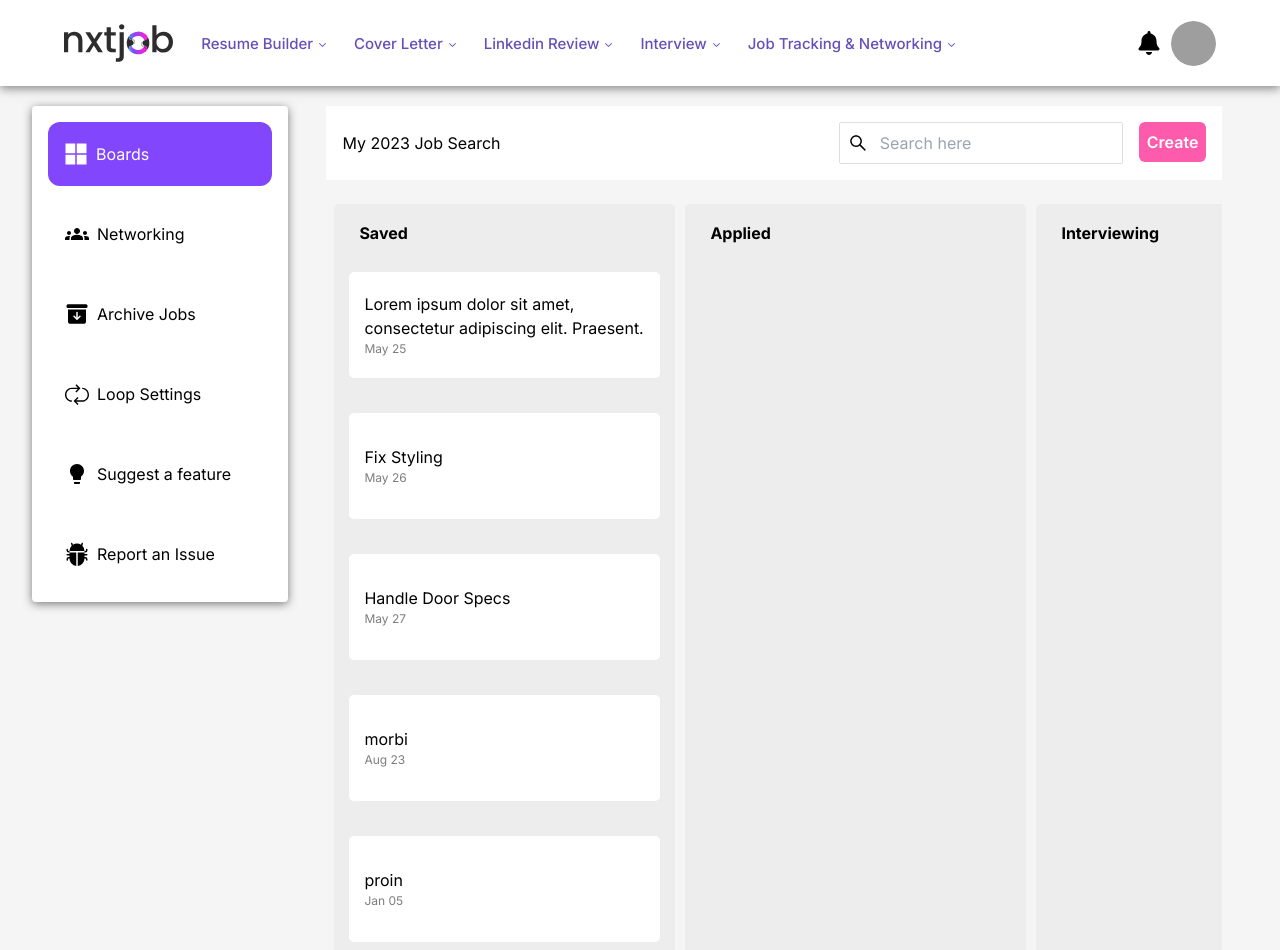
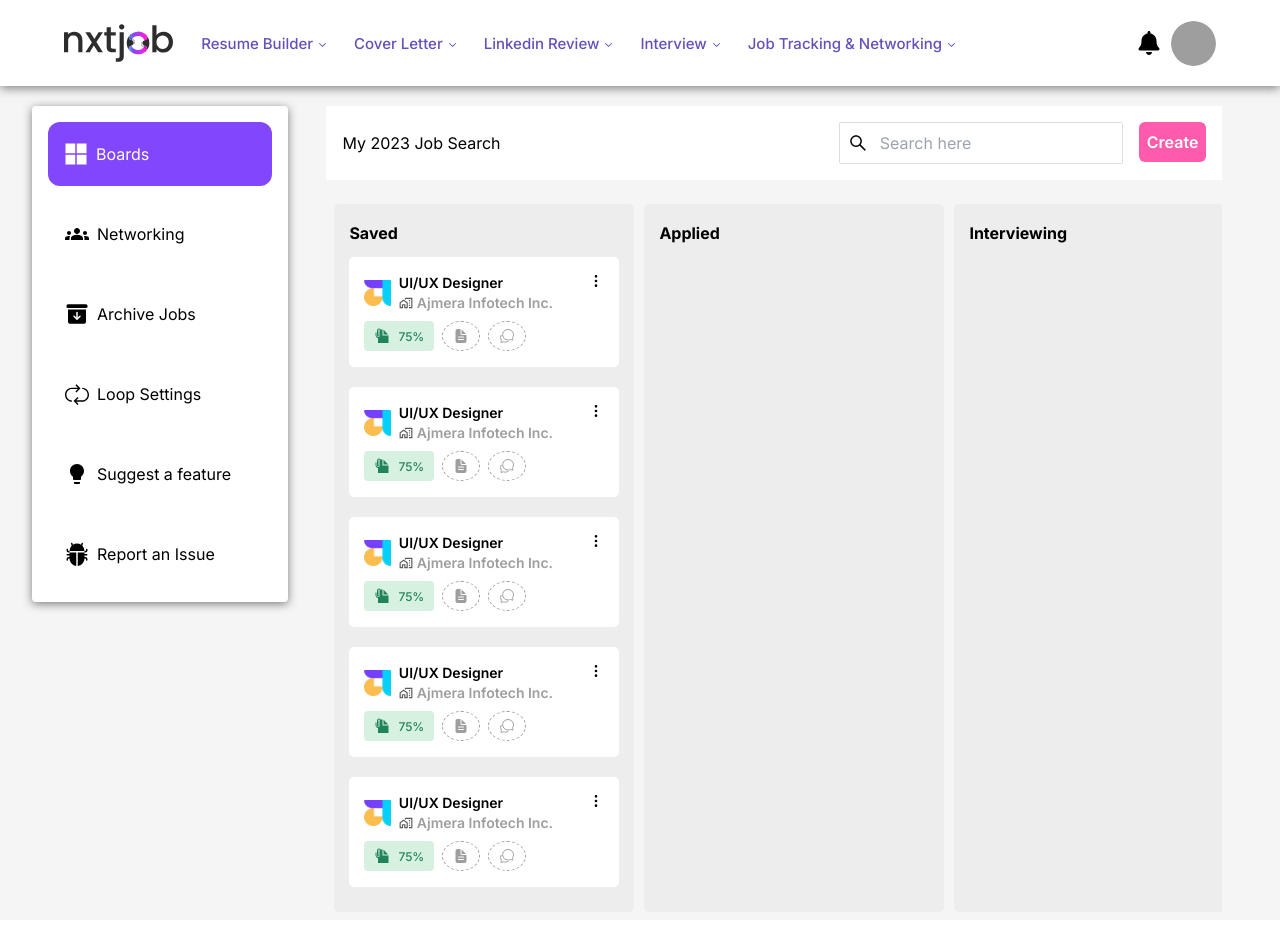
Before and after one commit to arjun-sir/nxt-task, a Next.js app: page / in a window 1280 px wide. Shown: the top 950 px of the page. After the commit the page ends 920 px from the top, so only its background shows below. Built offline with nearby package versions, Linux system fonts and the light colour scheme; grey boxes are pictures that could not be loaded.

Commit message:
feat: implemented design for TaskCard

```diff
--- a/src/app/page.js
+++ b/src/app/page.js
@@ -2,7 +2,7 @@ import Image from "next/image";
 import { Navbar } from "../components/Navbar/Navbar.jsx";
 import { SideToggle } from "@/components/Home/SideToggle.jsx";
 import { SearchBar } from "@/components/Home/SearchBar.jsx";
-import { DnD } from "@/components/Home/DnD/DnD.jsx";
+import { DnD } from "@/components/DnD/DnD.jsx";
 
 export default function Home() {
 	return (
--- a/src/components/Home/DnD/Kanban.jsx
+++ b/src/components/DnD/Kanban.jsx
@@ -17,7 +17,7 @@ const TaskList = styled.div`
 	flex-direction: column;
 	gap: 10px;
 	background: #ededed;
-	min-width: 341px;
+	min-width: 300px;
 	border-radius: 5px;
 	padding: 15px 15px;
 	margin-right: 10px;
@@ -34,7 +34,7 @@ const Title = styled.span`
 	color: black;
 	font-weight: bold;
 
-	padding: 2px 10px;
+	padding: 2px 0px;
 	border-radius: 5px;
 	align-self: flex-start;
 `;
--- /dev/null
+++ b/src/components/DnD/TaskCard.jsx
@@ -0,0 +1,79 @@
+import React from "react";
+import { Draggable } from "react-beautiful-dnd";
+import styled from "@emotion/styled";
+import Image from "next/image";
+import { MdOutlineHomeWork } from "react-icons/md";
+import { LuMoreVertical } from "react-icons/lu";
+import { IoDocumentAttachSharp } from "react-icons/io5";
+import { IoDocumentText, IoChatbubblesOutline } from "react-icons/io5";
+
+const TaskInformation = styled.div`
+	padding: 0 15px;
+
+	border-radius: 5px;
+	max-width: 300px;
+
+	background: white;
+	margin-top: 0px;
+`;
+
+export const TaskCard = ({ item, index }) => {
+	return (
+		<Draggable key={item.id} draggableId={item.id} index={index}>
+			{(provided) => (
+				<div
+					ref={provided.innerRef}
+					{...provided.draggableProps}
+					{...provided.dragHandleProps}
+				>
+					<TaskInformation>
+						<div className="flex flex-col justify-between items-center py-4">
+							<div className="flex justify-between items-center gap-2 w-full">
+								<div>
+									<Image
+										className="w-[35px]"
+										width={10000}
+										height={10000}
+										src="/jobcard-svg.svg"
+										alt="jobcard-img"
+									/>
+								</div>
+								<div className="w-[100%] text-sm font-semibold justify-self-start">
+									<div>
+										<h4>UI/UX Designer</h4>
+									</div>
+									<div className="flex items-center gap-1 text-[#5A5A5A]">
+										<MdOutlineHomeWork />
+										<p className="text-[#9E9E9E]">
+											Ajmera Infotech Inc.
+										</p>
+									</div>
+								</div>
+								<div className="self-start">
+									<LuMoreVertical />
+								</div>
+							</div>
+							<div className="self-start flex gap-2 mt-2">
+								<button className="bg-green4 text-green11 hover:bg-green5 focus:shadow-green7  flex h-[30px] items-center justify-center gap-2 rounded-[4px] px-[10px] font-medium leading-none focus:shadow-[0_0_0_2px] focus:outline-none">
+									<IoDocumentAttachSharp />
+									<p className="text-[12px] mt-[2px]">75%</p>
+								</button>
+								<button className="text-[#9E9E9E] border border-[#9E9E9E] flex h-[30px] items-center justify-center gap-2 rounded-[50%] border-dashed px-[10px] font-medium leading-none focus:shadow-[0_0_0_2px] focus:outline-none">
+									<IoDocumentText />
+								</button>
+								<button className="text-[#9E9E9E] border border-[#9E9E9E] rounded-[50%] flex h-[30px] items-center justify-center gap-2 border-dashed px-[10px] font-medium leading-none focus:shadow-[0_0_0_2px] focus:outline-none">
+									<IoChatbubblesOutline />
+								</button>
+							</div>
+						</div>
+					</TaskInformation>
+				</div>
+			)}
+		</Draggable>
+	);
+};
+
+// <span className="priority">
+// {item.Priority === 'High' ? (<RedArrow />) : item.Priority === 'Medium' ? (<YellowArrow />) : (<BlueArrow />)}
+// </span>
+// <div><CustomAvatar name={item.Assignee} isTable={false} size={16} /></div>
--- a/src/components/Home/DnD/TaskCard.jsx
+++ /dev/null
@@ -1,78 +0,0 @@
-import React from "react";
-import { Draggable } from "react-beautiful-dnd";
-import styled from "@emotion/styled";
-// import CustomAvatar from '../TableComponents/CustomAvatar'
-// import { ReactComponent as RedArrow } from '../../assets/icons/High.svg'
-// import { ReactComponent as YellowArrow } from '../../assets/icons/Medium.svg'
-// import { ReactComponent as BlueArrow } from '../../assets/icons/Low.svg'
-
-const TaskInformation = styled.div`
-	display: flex;
-	flex-direction: column;
-	justify-content: center;
-	align-items: flex-start;
-	padding: 0 15px;
-	min-height: 106px;
-	border-radius: 5px;
-	max-width: 311px;
-	/* background: ${({ isDragging }) =>
-		isDragging ? "rgba(255, 59, 59, 0.15)" : "white"}; */
-	background: white;
-	margin-top: 15px;
-
-	.secondary-details {
-		display: flex;
-		justify-content: space-between;
-		align-items: center;
-		width: 100%;
-		font-size: 12px;
-		font-weight: 400px;
-		color: #7d7d7d;
-	}
-	/* .priority{ */
-	/* margin-right: 12px; */
-	/* align-self: center;
-    svg{
-      width: 12px !important;
-      height: 12px !important;
-      margin-right: 12px; */
-	/* margin-top: 2px; */
-	/* } */
-	/* } */
-`;
-
-export const TaskCard = ({ item, index }) => {
-	return (
-		<Draggable key={item.id} draggableId={item.id} index={index}>
-			{(provided) => (
-				<div
-					ref={provided.innerRef}
-					{...provided.draggableProps}
-					{...provided.dragHandleProps}
-				>
-					<TaskInformation>
-						<p>{item.Task}</p>
-						<div className="secondary-details">
-							<p>
-								<span>
-									{new Date(item.Due_Date).toLocaleDateString(
-										"en-us",
-										{
-											month: "short",
-											day: "2-digit",
-										}
-									)}
-								</span>
-							</p>
-						</div>
-					</TaskInformation>
-				</div>
-			)}
-		</Draggable>
-	);
-};
-
-// <span className="priority">
-// {item.Priority === 'High' ? (<RedArrow />) : item.Priority === 'Medium' ? (<YellowArrow />) : (<BlueArrow />)}
-// </span>
-// <div><CustomAvatar name={item.Assignee} isTable={false} size={16} /></div>
```
Also changed, not shown: public/jobcard-svg.svg (added), src/components/DnD/DnD.jsx (renamed from src/components/Home/DnD/DnD.jsx), src/components/DnD/KanbanData.jsx (renamed from src/components/Home/DnD/KanbanData.jsx).
